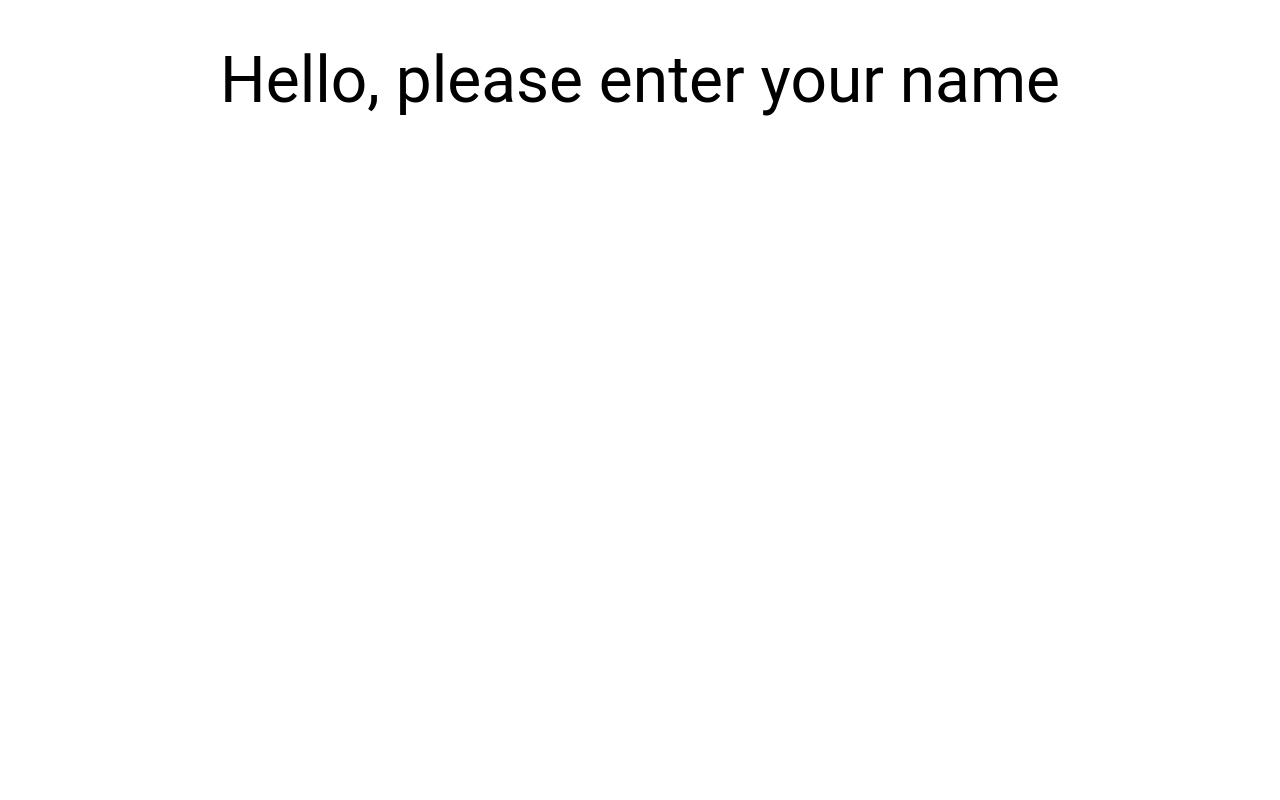
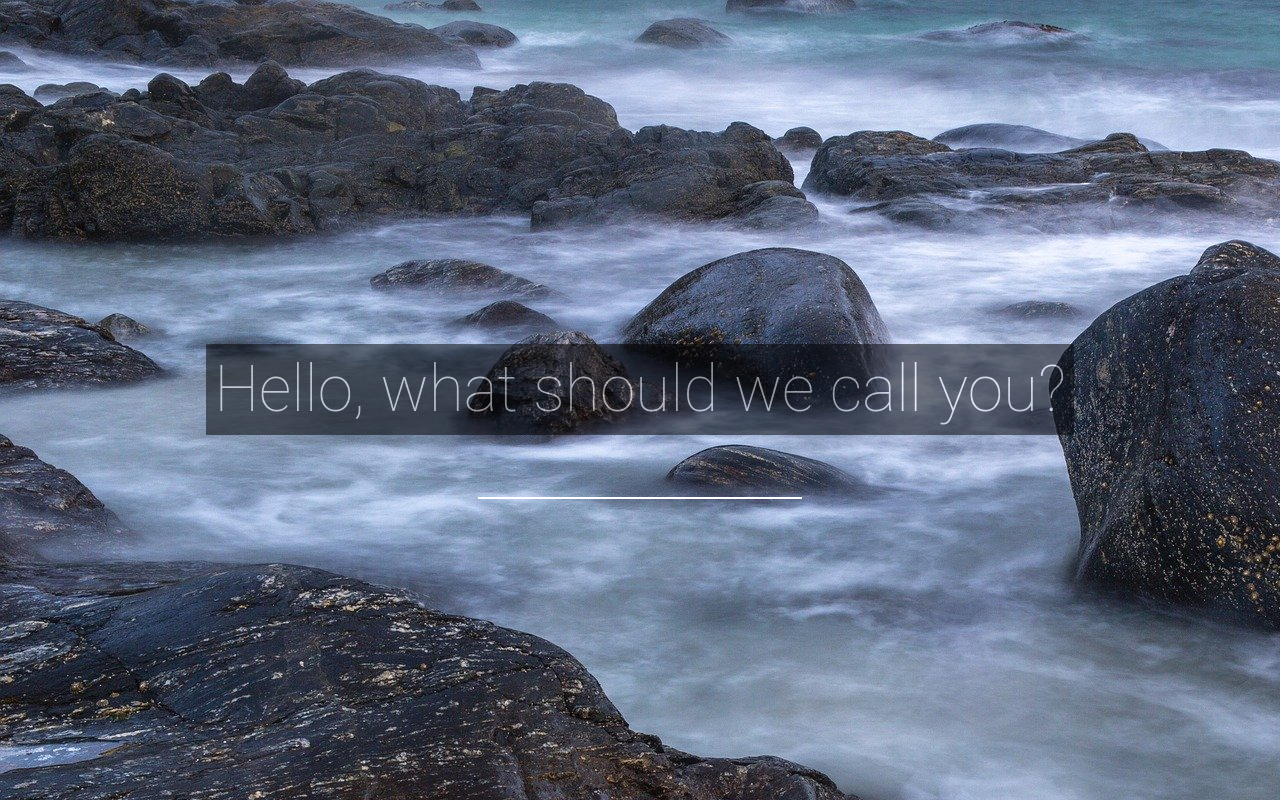
Before and after one commit to athar05/focus-browser-extension, a React (Create React App) app: page / in a window 1280 px wide. Built offline with nearby package versions, Linux system fonts and the light colour scheme.

Commit message:
Finished onboarding page with routes

```diff
--- a/package.json
+++ b/package.json
@@ -9,6 +9,7 @@
     "axios": "^0.26.1",
     "react": "^18.0.0",
     "react-dom": "^18.0.0",
+    "react-router-dom": "^6.3.0",
     "react-scripts": "5.0.0",
     "web-vitals": "^2.1.4"
   },
--- a/src/App.js
+++ b/src/App.js
@@ -1,13 +1,16 @@
 import logo from "./logo.svg";
 import "./App.css";
 import Name from "./pages/Name";
+import { Images } from "../src/backend/images";
 
 function App() {
+  const randNum = Math.floor(Math.random() * Math.floor(Images.length));
+  console.log(Images[randNum].img);
+  const randImage = Images[randNum].img;
   return (
-    <div className="App">
+    <div className="App" style={{ backgroundImage: `url("${randImage}")` }}>
       <Name />
     </div>
   );
 }
-
 export default App;
--- /dev/null
+++ b/src/components/NameButton.js
@@ -0,0 +1,14 @@
+import React from "react";
+
+function NameButton() {
+  const storedName = localStorage.getItem("name");
+  console.log("storedName");
+  return (
+    <>
+      <h1>Welcome, {storedName}! </h1>
+      <button className="name-page-button">Proceed</button>;
+    </>
+  );
+}
+
+export default NameButton;
--- /dev/null
+++ b/src/components/NameForm.js
@@ -0,0 +1,27 @@
+import React from "react";
+
+function NameForm() {
+  return (
+    <>
+      <h1>Hello, what should we call you?</h1>{" "}
+      <form
+        onSubmit={(e) => {
+          e.preventDefault();
+        }}
+      >
+        <input
+          className="input-field"
+          type="text"
+          onKeyPress={(e) => {
+            if (e.key === "Enter") {
+              localStorage.setItem("name", e.target.value);
+              window.location.reload(false);
+            }
+          }}
+        />
+      </form>
+    </>
+  );
+}
+
+export default NameForm;
--- a/src/index.css
+++ b/src/index.css
@@ -1,4 +1,7 @@
-body {
+html, body, .App {
+  height: 100vh;
+  width: 100vw;
+  padding: 0;
   margin: 0;
   font-family: 'roboto',
     sans-serif;
@@ -14,21 +17,47 @@ code {
 h1 {
   font: inherit;
   font-size: 4rem;
-  /* font-weight: 100; */
-  /* color: white */
+  font-weight: 100;
+  padding: 0.5rem 0.5rem;
+  color: white;
+  background-color: black;
+  opacity: 0.5;
 }
 
 h3, h4 {
   font: inherit;
 }
 
+.App {
+  display: flex;
+  justify-content: center;
+  align-items: center;
+}
+
 .input-field {
   border: none;
-  border-bottom:0.15rem solid black ;
+  border-bottom:0.15rem solid white;
+  color: white;
   width: 20rem;
+  background: none;
+}
+
+.name-page-button {
+  padding: 0.5rem 1.5rem;
+  background-color: black;
+  color: white;
+  border-radius: 0.25rem;
+  border: none;
+  opacity: 0.8;
+  cursor: pointer;
+  transition: 0.5ms;
+}
+
+.name-page-button:hover {
+  padding: 0.6rem 1.6rem;
 }
 
 .input-field:focus {
   outline: none;
-  font-size: 3rem;
+  font-size: 2rem;
 }
--- a/src/index.js
+++ b/src/index.js
@@ -3,10 +3,15 @@ import ReactDOM from "react-dom";
 import "./index.css";
 import App from "./App";
 import reportWebVitals from "./reportWebVitals";
+import { BrowserRouter, Routes, Route } from "react-router-dom";
 
 ReactDOM.render(
   <React.StrictMode>
-    <App />
+    <BrowserRouter>
+      <Routes>
+        <Route path="/" element={<App />} />
+      </Routes>
+    </BrowserRouter>
   </React.StrictMode>,
   document.getElementById("root")
 );
--- a/src/pages/Name.js
+++ b/src/pages/Name.js
@@ -1,17 +1,12 @@
 import React, { useState, useEffect } from "react";
-import { Images } from "../../public/backend/images";
+import { Images } from "../backend/images";
+import NameForm from "../components/NameForm";
+import NameButton from "../components/NameButton";
 
 function Name() {
-  const randImage = Math.floor(Math.random() * Math.floor(Images.length));
-  console.log(randImage);
   const storedName = localStorage.getItem("name");
   console.log(storedName);
-  // useEffect(console.log("HEllo"), []);
-  return (
-    <div>
-      <h1>Hello, please enter your name</h1>
-    </div>
-  );
+  return <div>{storedName ? <NameButton /> : <NameForm />}</div>;
 }
 
 export default Name;
```
Also changed, not shown: src/backend/images.js (renamed from public/backend/images.js), 1 other file (tests, documents, lock files or other folders).
